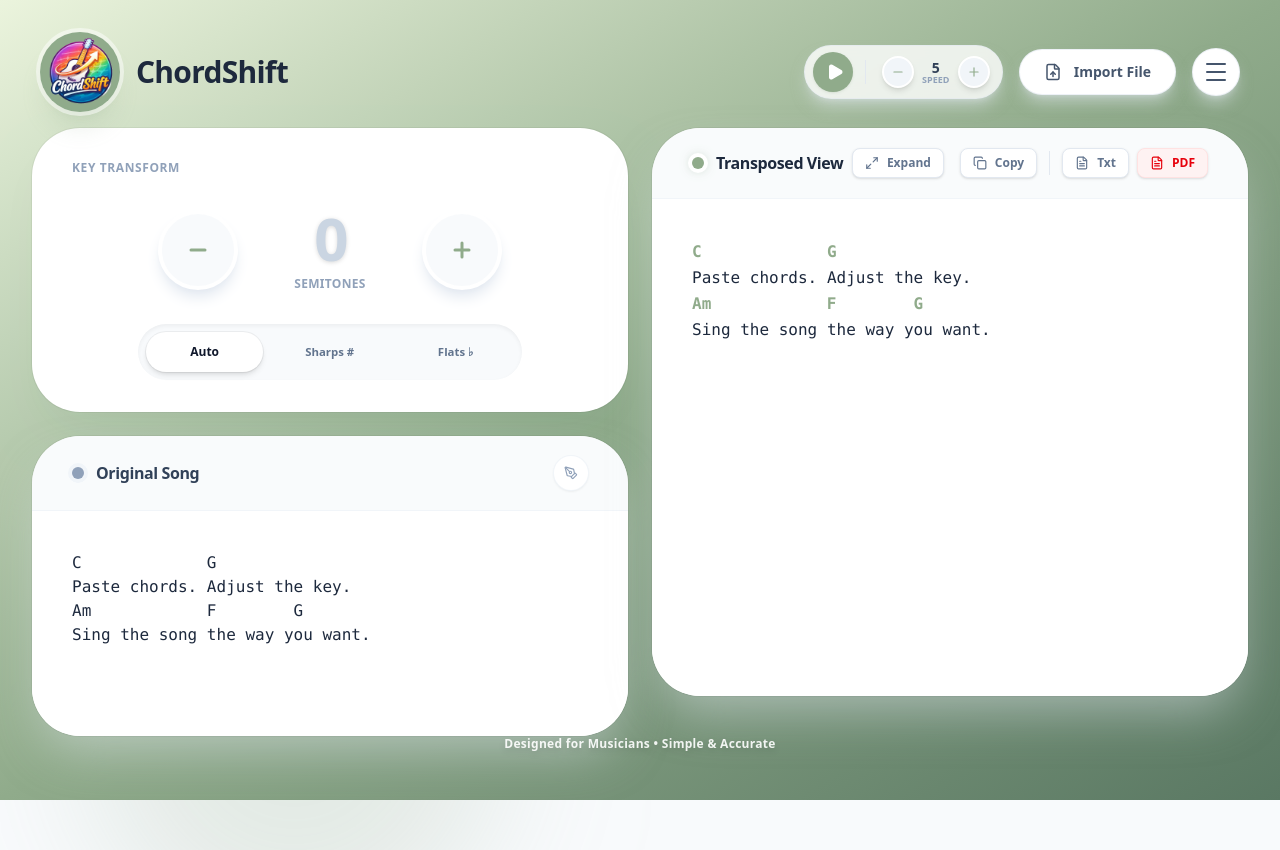
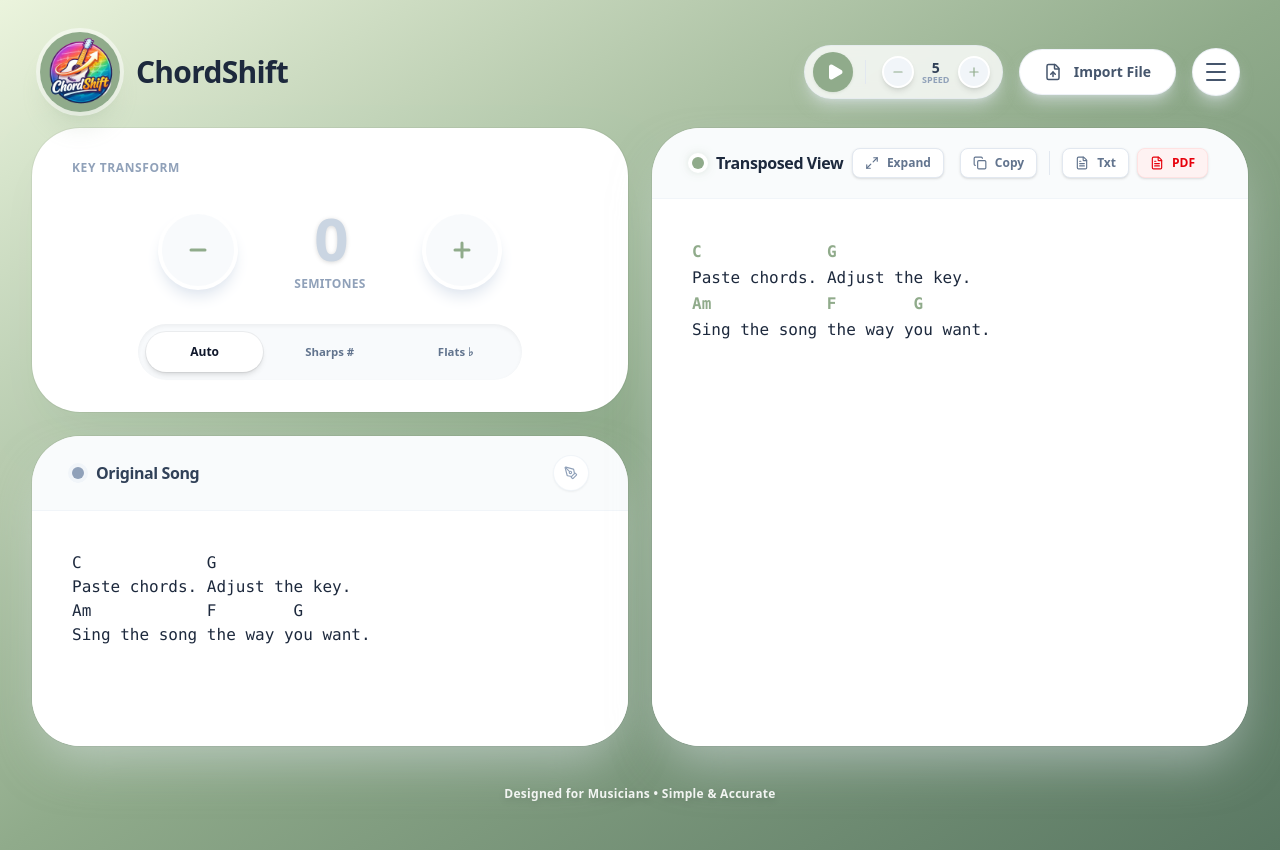
Before and after one commit to gauravrijal/chordshift, a Next.js app: page / in a window 1280 px wide. Before the commit the page ends 800 px from the top, so only its background shows below. Built offline with nearby package versions, Linux system fonts and the light colour scheme.

Commit message:
fix: vertical responsiveness by enforcing min-height and enabling scroll on desktop

```diff
--- a/src/app/page.tsx
+++ b/src/app/page.tsx
@@ -49,8 +49,8 @@ export default function Home() {
   }, [content, semitones, preference]);
 
   return (
-    // Layout: lg:h-screen locks desktop, mobile scrolls
-    <div className="flex flex-col min-h-screen lg:h-screen p-4 sm:p-6 lg:p-8 font-sans bg-gradient-to-br from-[#EBF4DD] via-[#90AB8B] to-[#5A7863] animate-gradient-x relative selection:bg-[#90AB8B]/30 selection:text-emerald-900 lg:overflow-hidden transition-colors duration-500">
+    // Layout: responsive vertical height with safety scroll
+    <div className="flex flex-col min-h-screen lg:h-screen lg:min-h-[850px] p-4 sm:p-6 lg:p-8 font-sans bg-gradient-to-br from-[#EBF4DD] via-[#90AB8B] to-[#5A7863] animate-gradient-x relative selection:bg-[#90AB8B]/30 selection:text-emerald-900 lg:overflow-y-auto transition-colors duration-500">
 
       {/* Animated Blobs */}
       <div className="fixed -top-40 -left-40 w-96 h-96 bg-[#90AB8B] rounded-full blur-3xl opacity-20 animate-blob -z-10 mix-blend-multiply" />
```
